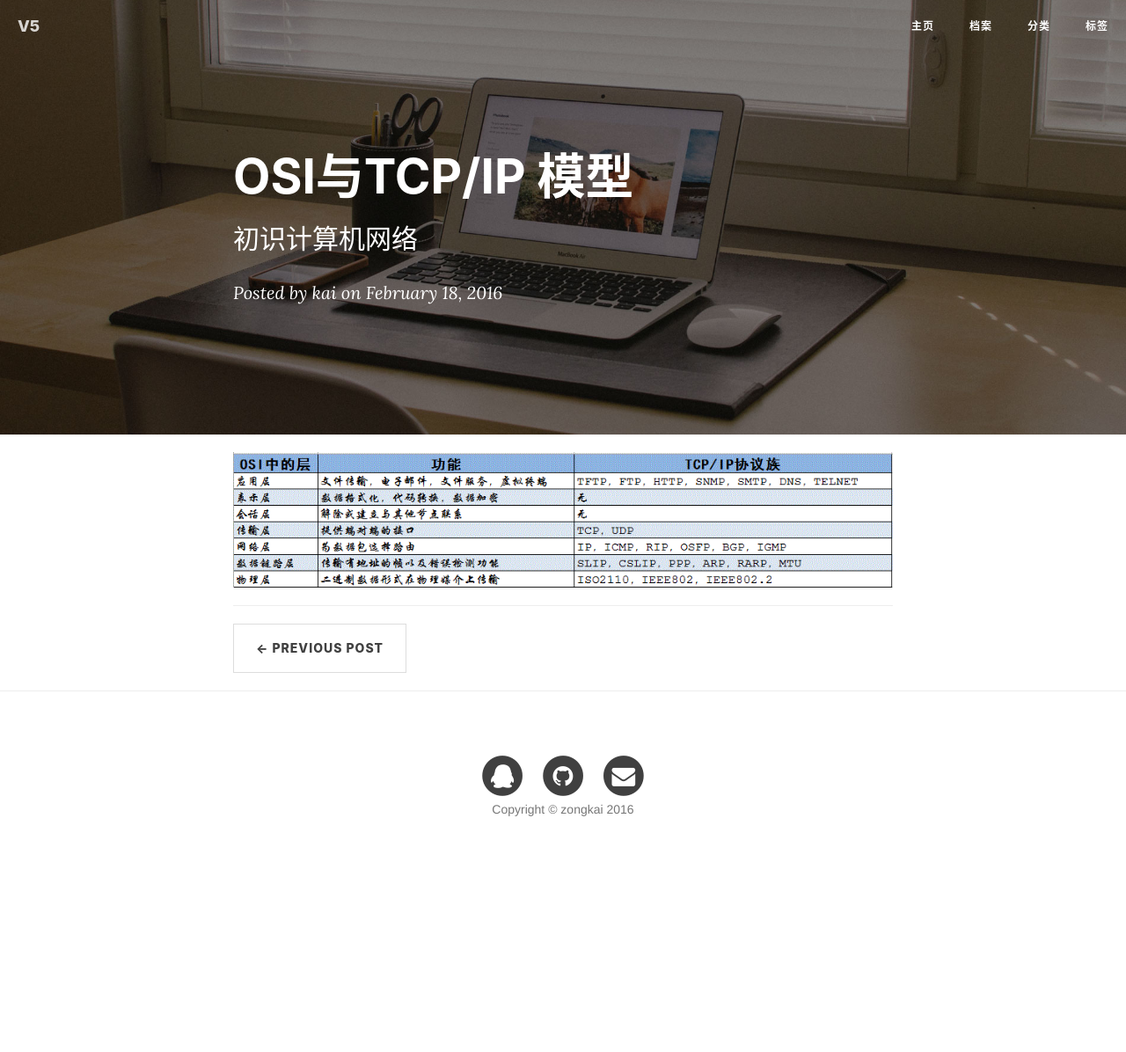
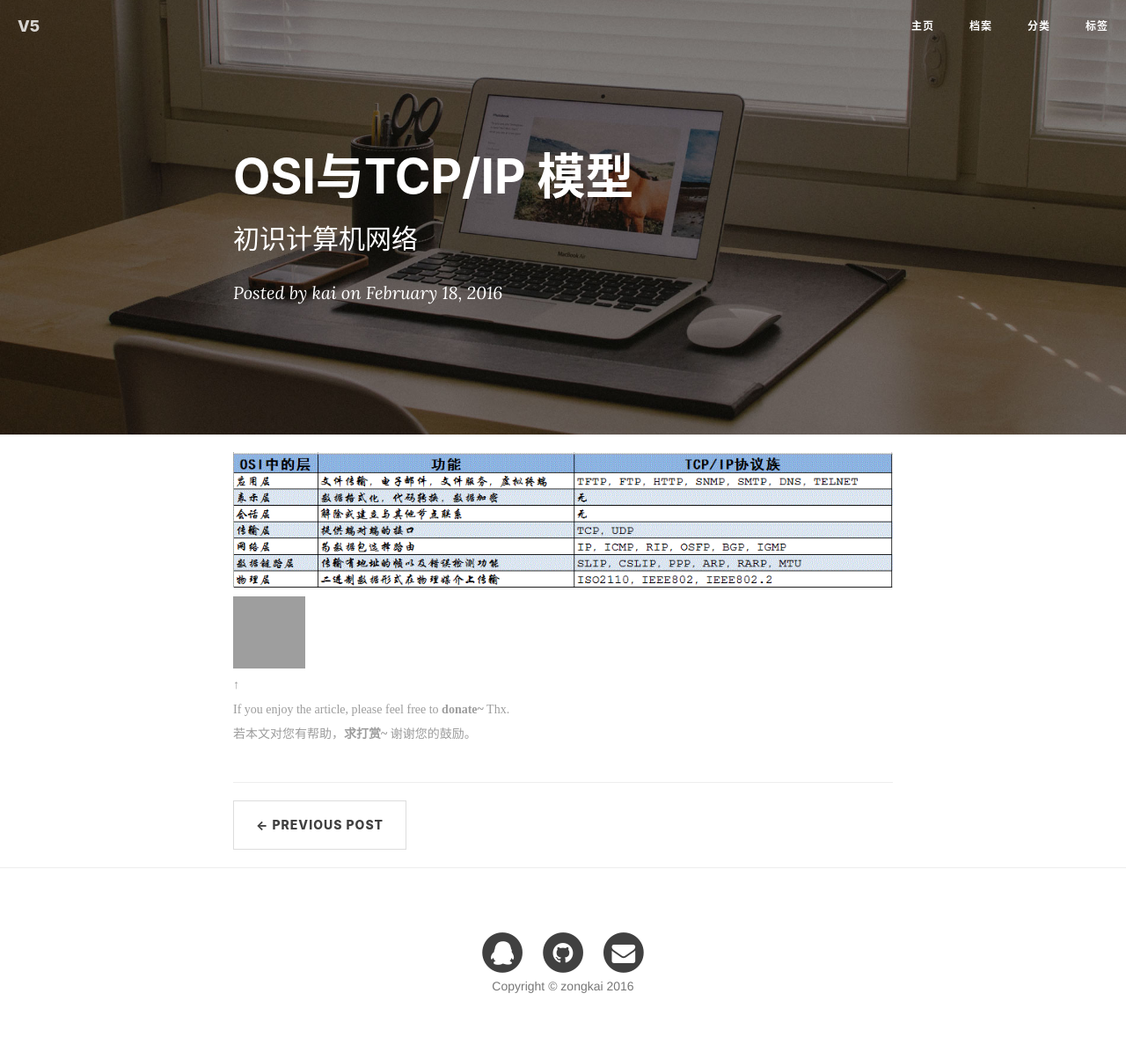
Before and after one commit to zongkaizhang/zongkaizhang.github.com, a Jekyll site: the page built from _posts/2016-02-18-osi-tcpip.md, in a window 1280 px wide. Shown: the whole page at 88% size. Built offline with Jekyll 4.4.1, drawn with Linux system fonts in a browser that asks for light colours; nearby versions of some CDN libraries; comment, search, counter and statistics services are not loaded; before the commit the page ends 995 px from its top, so only the background shows below that; grey boxes are pictures that could not be loaded.

Commit message:
Add donate function at post pages

```diff
--- /dev/null
+++ b/_includes/donate.html
@@ -0,0 +1,108 @@
+<!-- Donate Module -->
+<div id="donate_module">
+	<!-- css -->
+	<style type="text/css">
+.donate_bar a.btn_donate{
+	display: inline-block;
+	width: 82px;
+	height: 82px;
+	background: url("http://img.t.sinajs.cn/t5/style/images/apps_PRF/e_media/btn_reward.gif") no-repeat;
+	_background: url("http://img.t.sinajs.cn/t5/style/images/apps_PRF/e_media/btn_reward.gif") no-repeat;
+
+	<!-- 因为本 hexo 生成的博客所用的 theme 的 a:hover 带动画效果，
+	为了在让打赏按钮显示效果正常 而 添加了以下几行 css，
+	嵌入其它博客时不一定要它们。 -->
+	-webkit-transition: background 0s;
+	-moz-transition: background 0s;
+	-o-transition: background 0s;
+	-ms-transition: background 0s;
+	transition: background 0s;
+	<!-- /让打赏按钮的效果显示正常 而 添加的几行 css 到此结束 -->
+}
+.donate_bar a.btn_donate:hover{ background-position: 0px -82px;}
+.donate_bar .donate_txt {
+	display: block;
+	color: #9d9d9d;
+	font: 14px/2 "Microsoft Yahei";
+}
+.bold{ font-weight: bold; }
+	</style>
+	<!-- /css -->
+
+	<!-- form -->
+	<form id="donate" action="https://shenghuo.alipay.com/send/payment/fill.htm" method="POST" target="_blank" accept-charset="GBK">
+		<input name="optEmail" type="hidden" value="ice_he@foxmail.com" />
+		<input name="payAmount" type="hidden" value="1.00" />
+		<input id="title" name="title" type="hidden" value="打赏《<%= item.title.substr(0, 16) %>》"/>
+		<input name="memo" type="hidden" value="留下您的大名及联系方式(email,blog,etc)，多交流共勉共进：" />
+	</form>
+	<!-- /form -->
+
+	<!-- btn_donate & tips -->
+	<div id="donate_board" class="donate_bar center">
+		<a id="btn_donate" class="btn_donate" target="_self" href="javascript:;" title="Donate 打赏"></a>
+		<span class="donate_txt">
+			&uarr;<br/>
+			If you enjoy the article, please feel free to <span class="bold">donate~</span> Thx.<br/>
+			若本文对您有帮助，<span class="bold">求打赏~</span> 谢谢您的鼓励。
+		</span>
+		<br/>
+	</div>
+	<!-- /btn_donate & tips -->
+
+	<!-- donate guide -->
+	<div id="donate_guide" class="donate_bar center hidden">
+		<form action="https://www.paypal.com/cgi-bin/webscr" method="post" target="_blank">
+			<input type="hidden" name="cmd" value="_s-xclick">
+			<input type="hidden" name="hosted_button_id" value="3MPNAMMQA4C8Y">	&nbsp; &nbsp;
+			<input type="image" width="auto" height="40em"
+			src="http://7vzp68.com1.z0.glb.clouddn.com/about/palpay_donate_button_00.jpg"
+			border="0" name="submit" alt="PayPal——最安全便捷的在线支付方式！"
+			style="margin-bottom: 0.5em;">
+			<img alt="" border="0" width="1" height="1"
+			src="https://www.paypalobjects.com/zh_XC/i/scr/pixel.gif" >
+		</form>
+
+		<a href="http://7vzp68.com1.z0.glb.clouddn.com/about/ali_pay_02.jpg" title="Alipay_Scan_Payment" class="fancybox" rel="article0">
+			<img src="http://7vzp68.com1.z0.glb.clouddn.com/about/ali_pay_02.jpg" title="Donate 打赏" height="164px" width="164px"/>
+		</a> &nbsp;
+
+		<a href="http://7vzp68.com1.z0.glb.clouddn.com/about/avatar_04.jpg" title="Alipay_Scan_Payment" class="fancybox" rel="article0">
+			<img src="http://7vzp68.com1.z0.glb.clouddn.com/about/avatar_04.jpg" title="Thanks 谢谢~" height="164px" width="164px"/>
+		</a> &nbsp;
+
+		<a href="http://7vzp68.com1.z0.glb.clouddn.com/about_original/wechat_pay_01.jpg" title="WeChat_Scan_Payment" class="fancybox" rel="article0">
+			<img src="http://7vzp68.com1.z0.glb.clouddn.com/about_original/wechat_pay_01.jpg" title="Donate 打赏" height="164px" width="auto"/>
+		</a>
+
+		<span class="donate_txt">
+			Use App <span class="bold"><a href="http://global.alipay.com/ospay/home.htm">Alipay</a> / <a href="http://www.wechat.com/en/">WeChat</a></span>
+			to scan QRCode~ Thx for your support.<br/>
+
+			用手机 <span class="bold"><a href="https://mobile.alipay.com/index.htm">支付宝钱包</a> / <a href="http://weixin.qq.com/">微信</a></span>，
+			扫一扫即可~ 谢谢您的鼓励。<br/>
+			<br/>
+
+			Or donate on <a id="donate_on_web2" class="bold" href="javascript:donate_on_web();" title="Donate 打赏">Web Alipay</a>. /
+
+			也可用 <a id="donate_on_web1" class="bold" href="javascript:donate_on_web();" title="Donate 打赏">网页版支付宝</a>
+			打赏。<br/>
+		</span>
+		<br/>
+	</div>
+	<!-- /donate guide -->
+
+	<!-- donate script -->
+	<script type="text/javascript">
+document.getElementById('btn_donate').onclick = function(){
+	$('#donate_board').addClass('hidden');
+	$('#donate_guide').removeClass('hidden');
+}
+
+function donate_on_web(){
+	$('#donate').submit();
+}
+	</script>
+	<!-- /donate script -->
+</div>
+<!-- /Donate Module -->
--- a/_layouts/post.html
+++ b/_layouts/post.html
@@ -27,6 +27,7 @@
 
 				{{ content }}
 
+				{% include donate.html %}
 				<!-- 多说评论框 start -->
 
 				<div class="ds-thread" data-thread-key="{{ page.id }}" data-title="{{ page.title }}" data-url="gaohaoyang.github.io{{ page.url }}"></div>
```
